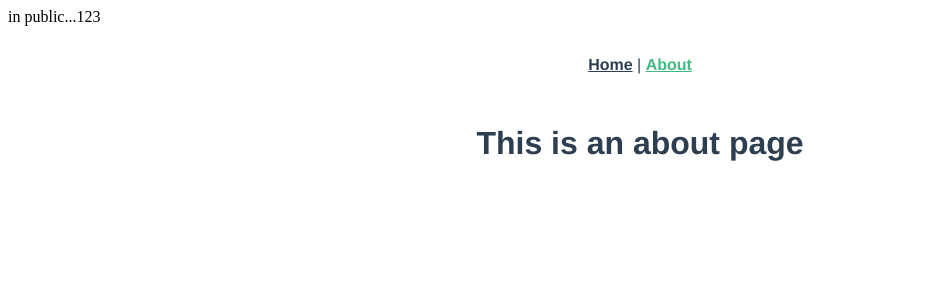
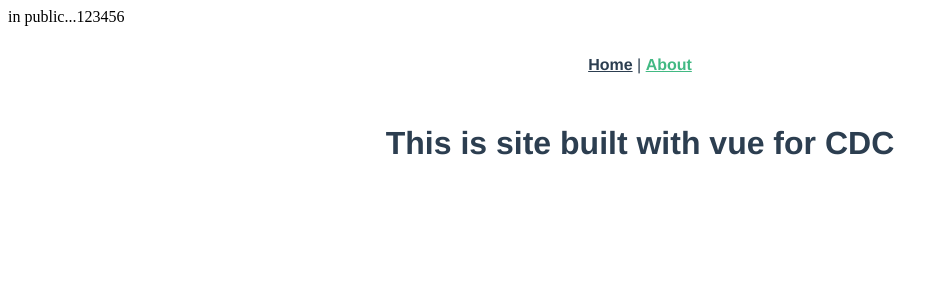
Before and after one commit to treyhambrick/CDC, a Vue app: page /about in a window 1280 px wide. Shown: the top 300 px of the page, without its empty margins (0-948 px from the left). Built offline with nearby package versions, Linux system fonts and the light colour scheme.

Commit message:
first commit123

```diff
--- a/index.html
+++ b/index.html
@@ -1 +1 @@
-<meta http-equiv="Refresh" content="0; url=public/index.html">
+<meta http-equiv="Refresh" content="0; url=public/index.htmlxx">
--- a/public/index.html
+++ b/public/index.html
@@ -7,7 +7,7 @@
     <link rel="icon" href="<%= BASE_URL %>favicon.ico">
     <title><%= htmlWebpackPlugin.options.title %></title>
   </head>
-  <body>in public...123
+  <body>in public...123456
     <noscript>
       <strong>We're sorry but <%= htmlWebpackPlugin.options.title %> doesn't work properly without JavaScript enabled. Please enable it to continue.</strong>
     </noscript>
--- a/src/views/AboutView.vue
+++ b/src/views/AboutView.vue
@@ -1,5 +1,5 @@
 <template>
   <div class="about">
-    <h1>This is an about page</h1>
+    <h1>This is site built with vue for CDC</h1>
   </div>
 </template>
```
Also changed, not shown: 9 other files (tests, documents, lock files or other folders).
